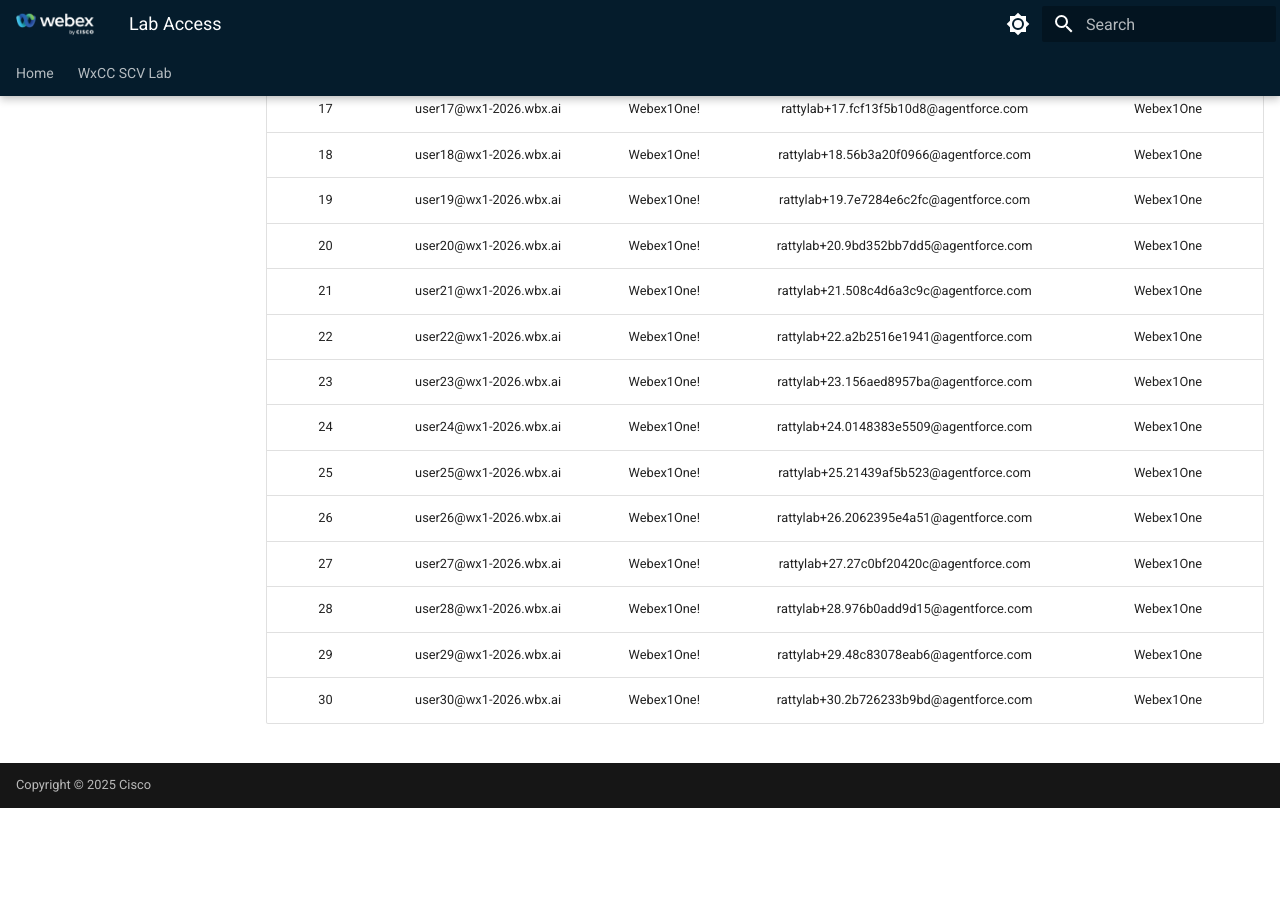
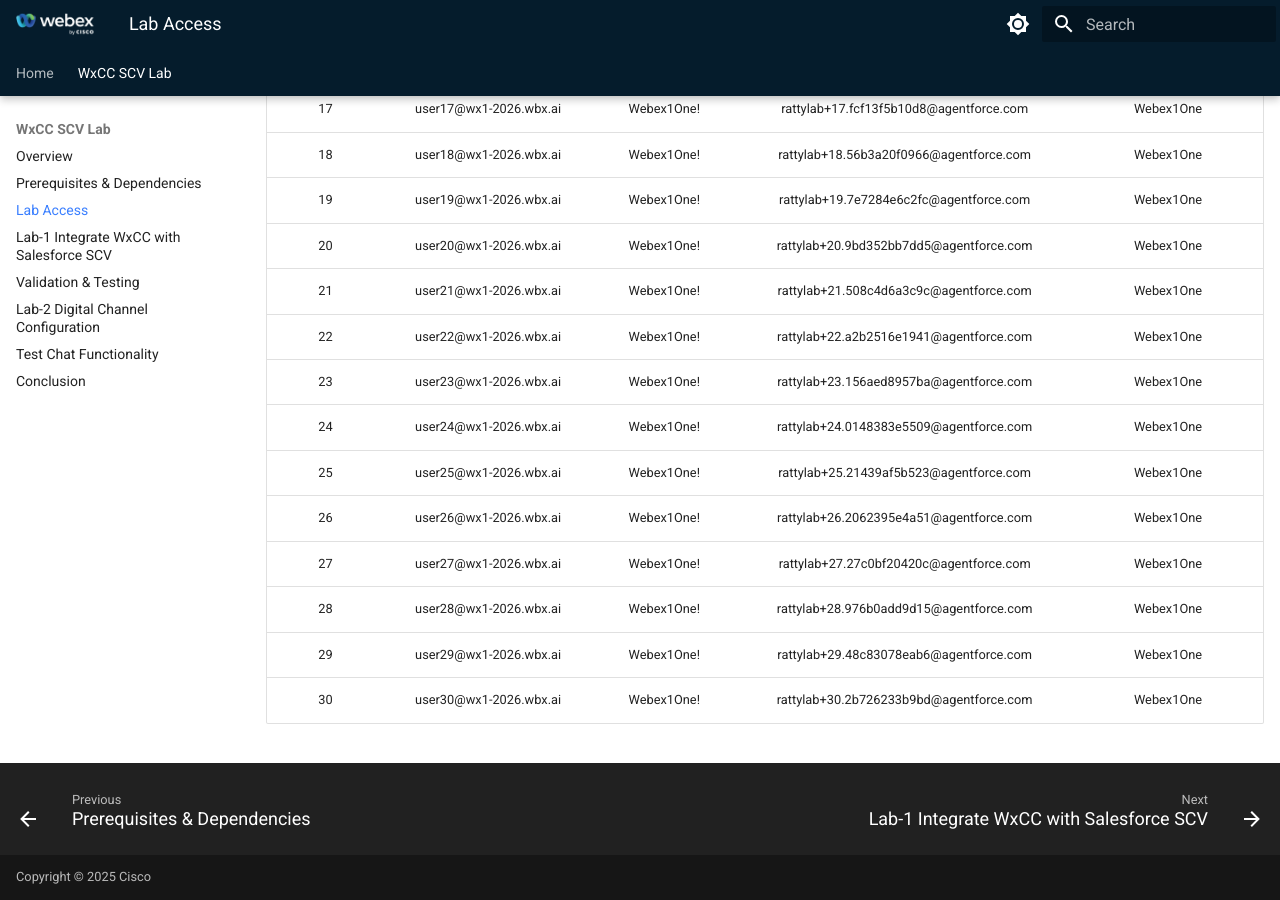
Before and after one commit to WebexCC-SA/LAB-21188, an MkDocs documentation site: the page built from docs/labAccessDK.md, in a window 1280 px wide and 900 px high, scrolled down 956 px. Built offline with MkDocs 1.6.1 and Material for MkDocs 9.7.7, drawn with Linux system fonts in a browser that asks for light colours; before the commit the page ends 1764 px from its top, so only the background shows below that.

Commit message:
Update mkdocs.yml

```diff
--- a/mkdocs.yml
+++ b/mkdocs.yml
@@ -90,9 +90,10 @@
   - WxCC SCV Lab:
       - Overview: overviewDK.md
       - Prerequisites & Dependencies: preReqDK.md
-      - Integrate WxCC with Salesforce SCV: integrationTasksDK.md
+      - Lab Access: labAccessDK.md
+      - Lab-1 Integrate WxCC with Salesforce SCV: integrationTasksDK.md
       - Validation & Testing: validTestDK.md
-      - Digital Channel Configuration: digitalChanIntegrationDK.md
+      - Lab-2 Digital Channel Configuration: digitalChanIntegrationDK.md
       - Test Chat Functionality: digitalTestDK.md
       - Conclusion: conclusionDK.md
 #  - Old Lab:
```
